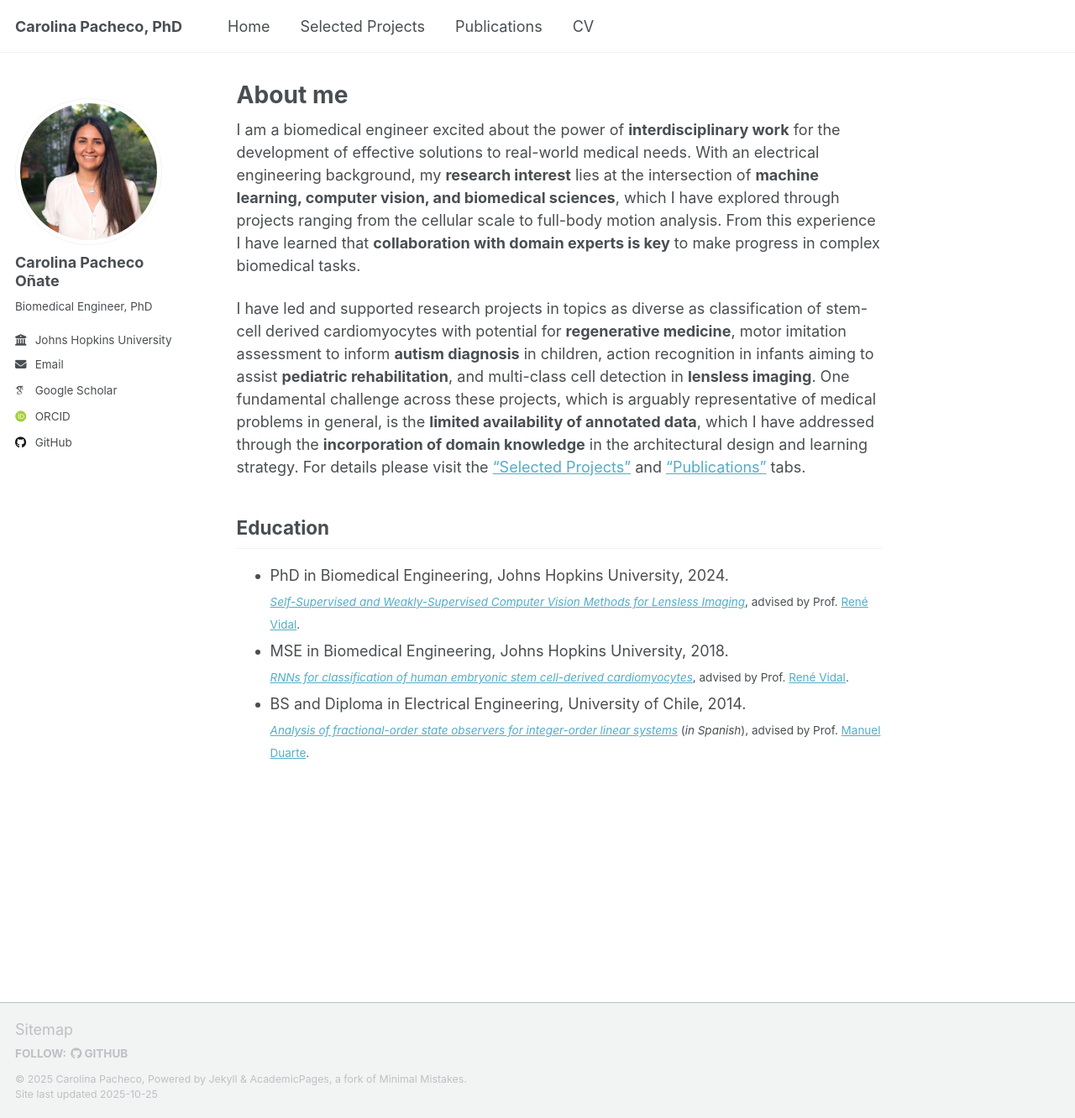
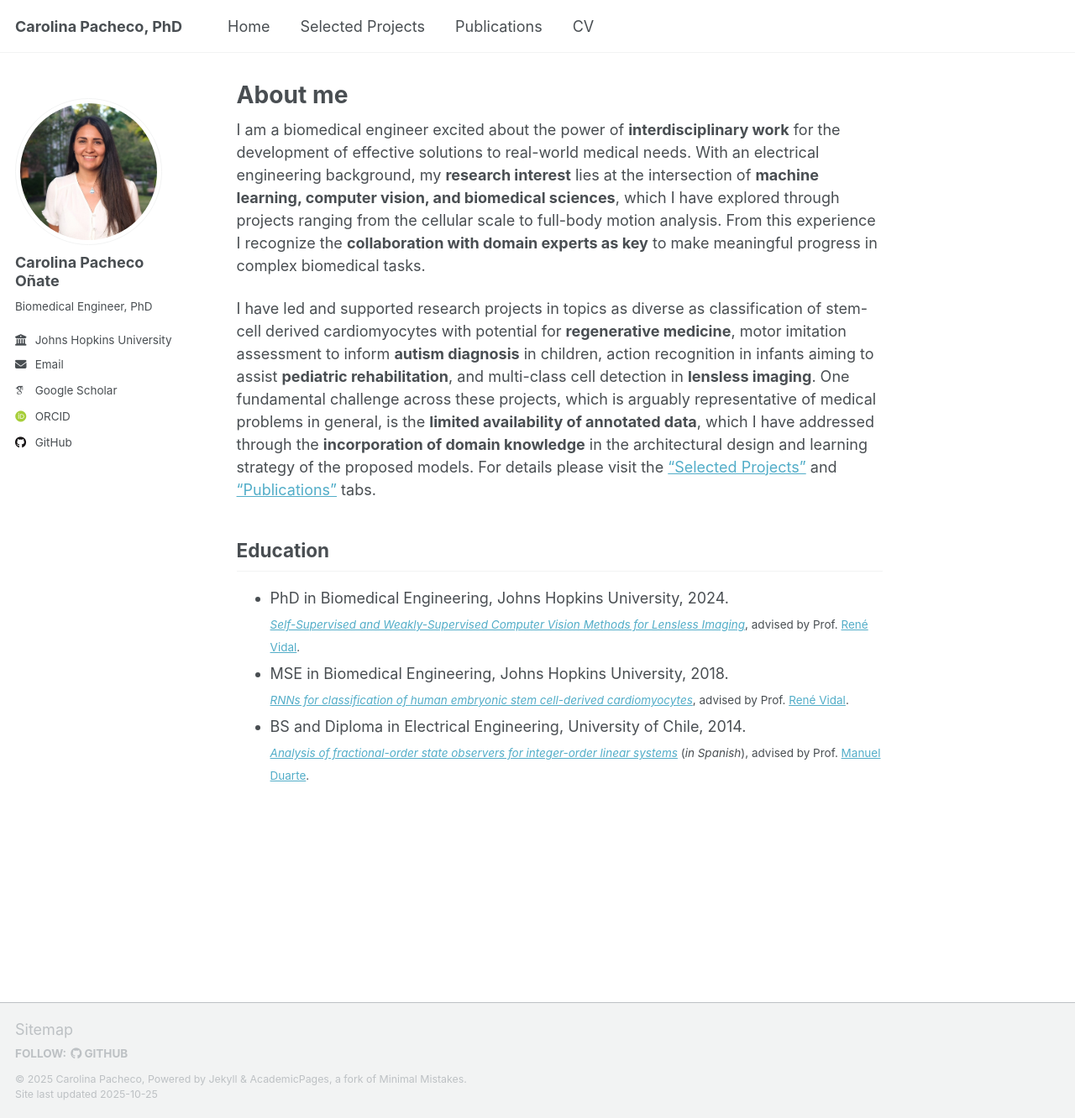
Before and after one commit to carolina-pacheco/carolina-pacheco.github.io, a Jekyll site: the page built from _pages/about.md, in a window 1280 px wide and 1332 px high. Shown: the whole window at 84% size. Built offline with Jekyll 4.4.1, drawn with Linux system fonts in a browser that asks for light colours; some web fonts are replaced; a script that is not in the unit is left out.

Commit message:
Update about.md

```diff
--- a/_pages/about.md
+++ b/_pages/about.md
@@ -8,9 +8,9 @@ redirect_from:
 ---
 {% include base_path %}
 
-I am a biomedical engineer excited about the power of **interdisciplinary work** for the development of effective solutions to real-world medical needs. With an electrical engineering background, my **research interest** lies at the intersection of **machine learning, computer vision, and biomedical sciences**, which I have explored through projects ranging from the cellular scale to full-body motion analysis. From this experience I have learned that **collaboration with domain experts is key** to make progress in complex biomedical tasks.
+I am a biomedical engineer excited about the power of **interdisciplinary work** for the development of effective solutions to real-world medical needs. With an electrical engineering background, my **research interest** lies at the intersection of **machine learning, computer vision, and biomedical sciences**, which I have explored through projects ranging from the cellular scale to full-body motion analysis. From this experience I recognize the **collaboration with domain experts as key** to make meaningful progress in complex biomedical tasks.
 
-I have led and supported research projects in topics as diverse as classification of stem-cell derived cardiomyocytes with potential for **regenerative medicine**, motor imitation assessment to inform **autism diagnosis** in children, action recognition in infants aiming to assist **pediatric rehabilitation**, and multi-class cell detection in **lensless imaging**. One fundamental challenge across these projects, which is arguably representative of medical problems in general, is the **limited availability of annotated data**, which I have addressed through the **incorporation of domain knowledge** in the architectural design and learning strategy. For details please visit the ["Selected Projects"]({{"/portfolio/" | prepend: base_path}}) and ["Publications"]({{"/publications/" | prepend: base_path}}) tabs.
+I have led and supported research projects in topics as diverse as classification of stem-cell derived cardiomyocytes with potential for **regenerative medicine**, motor imitation assessment to inform **autism diagnosis** in children, action recognition in infants aiming to assist **pediatric rehabilitation**, and multi-class cell detection in **lensless imaging**. One fundamental challenge across these projects, which is arguably representative of medical problems in general, is the **limited availability of annotated data**, which I have addressed through the **incorporation of domain knowledge** in the architectural design and learning strategy of the proposed models. For details please visit the ["Selected Projects"]({{"/portfolio/" | prepend: base_path}}) and ["Publications"]({{"/publications/" | prepend: base_path}}) tabs.
 
 
 
```
